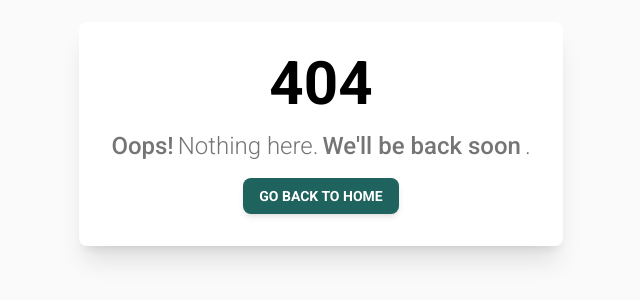
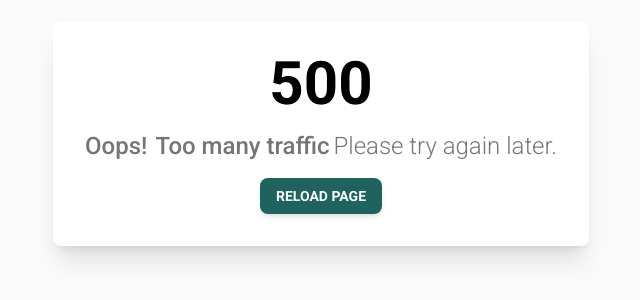
Before and after one commit to lethucthanhtu/exe-edu-connect-fe, a React (Vite) app: page / in a window 1280 px wide. Before the commit this address had no page. Shown: the part 266-566 px from the top of the page, without its empty margins (319-959 px from the left). Built offline with nearby package versions, Linux system fonts and the light colour scheme; some icons are missing; what tailwindcss-animated would draw is missing.

Commit message:
lethucthanhtu: operation 500

```diff
--- a/src/pages/error/comingSoon.tsx
+++ b/src/pages/error/comingSoon.tsx
@@ -14,7 +14,7 @@ export default function ComingSoon() {
     <>
       <div className='size-full flex flex-grow items-center justify-center bg-gray-50'>
         <div className='rounded-lg bg-white p-8 text-center shadow-xl'>
-          <h1 className='mb-4 text-6xl font-bold'>404</h1>
+          <h1 className='mb-4 text-6xl font-bold'>500</h1>
           <Typography
             className='text-gray-600 text-2xl'
             placeholder={undefined}
@@ -24,24 +24,21 @@ export default function ComingSoon() {
             <span className='font-medium mr-1'>
               {`${capitalize(t('Oops!'))}`}
             </span>
-            {`${capitalize(t('Nothing here.'), false)}`}
             <span className='font-medium mx-1'>
-              {`${capitalize(t("We'll be back soon"))}`}
+              {`${capitalize(t('Too many traffic'), false)}`}
             </span>
-            .
+            {`${capitalize(t('Please try again later'))}`}.
           </Typography>
-          <Link to='/'>
           <Button
             className='mt-4 px-4 py-2 bg-primary'
             size='lg'
+            onClick={() => location.reload()}
             placeholder={undefined}
             onPointerEnterCapture={undefined}
             onPointerLeaveCapture={undefined}
           >
-              {/* {t('Go back to Home')} */}
-              Go back to Home
+            {t('Reload page')}
           </Button>
-          </Link>
         </div>
       </div>
     </>
```
Lines whose indentation alone changed are shown as unchanged.
